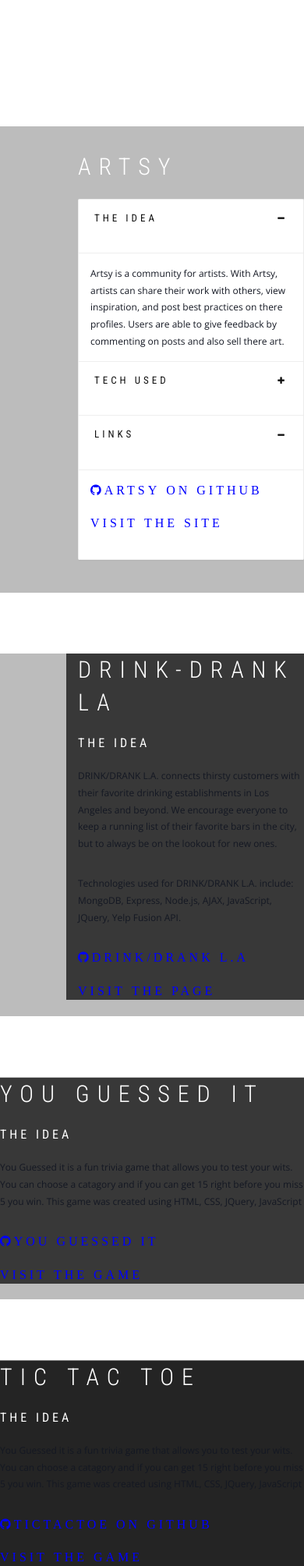
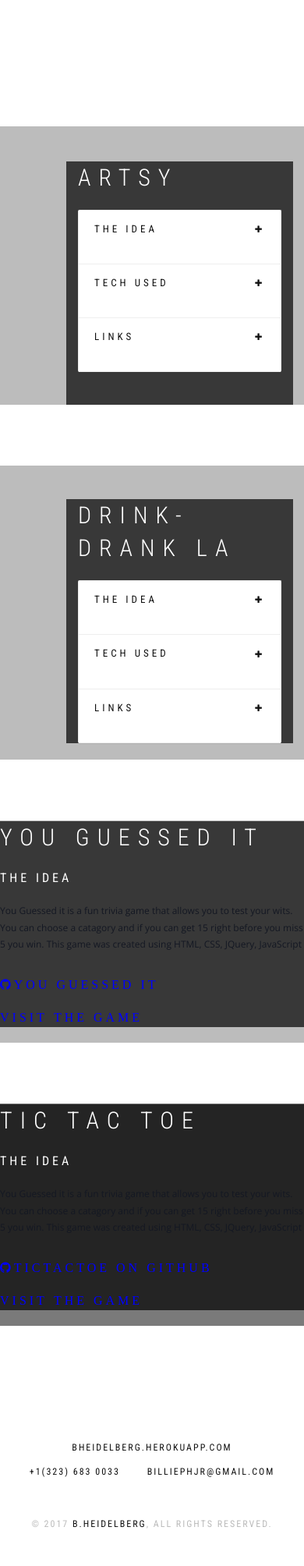
Before and after one commit to theamazingmrb/portfolio, a PHP site: page / in a window 390 px wide, after a click on "Toggle navigation". Shown: the part 2202-4210 px from the top of the page at 78% size. Run offline with PHP 8.4, Linux system fonts and the light colour scheme; some libraries are stand-ins or nearby versions.

Commit message:
fix infor box template

```diff
--- a/assets/css/template.css
+++ b/assets/css/template.css
@@ -128,7 +128,8 @@
 }
 
 .info-box {
-		margin-top: 30px !important;
+	margin-top: 15% !important;
+	padding-right: 10%;
 
 }
 
@@ -173,10 +174,15 @@
 	}
 }
 
-.container-custom{
-	max-width:1170px;
-	margin:0 auto;
-}
+	.container-custom{
+		max-width:1170px;
+		margin:0 auto;
+	}
+
+	div#accordion a:hover {
+		background-color: lightgray;
+	}
+
 /*!------------------------------------------------------------------
 [Typography]
 */
--- a/home.html
+++ b/home.html
@@ -277,24 +277,25 @@
 		<section id="artsy" class="module-hero bg-dark-30 js-fullheight right spacing-top" data-background="assets/images/artsysplash.png">
 
 
-				<div class="row">
+				<div class="row info-box">
 
 					<div class="col-sm-6">
 
 					</div>
 
-					<div class="col-sm-6 black info-box">
+					<div class="col-sm-6 black white ">
 						<h1>ARTSY</h1>
 
 
-							<!-- /////////////////// -->
+						<!--  info box /////////////////// -->
 
 						<div id="accordion" class="panel-group">
 							<div class="panel panel-default">
+
 								<div class="panel-heading">
-									<h4 class="panel-title"><a data-toggle="collapse" data-parent="#accordion" href="#support1">The Idea</a></h4>
+									<h4 class="panel-title"><a data-toggle="collapse" data-parent="#accordion" href="#support1" class="collapsed">The Idea</a></h4>
 								</div>
-								<div id="support1" class="panel-collapse collapse in">
+								<div id="support1" class="panel-collapse collapse">
 									<div class="panel-body">
 										Artsy is a community for artists. With Artsy, artists can share their work with others, view inspiration, and post best practices on there profiles. Users are able to give feedback by commenting on posts and also sell there art.
 									</div>
@@ -314,9 +315,9 @@
 
 								<div class="panel panel-default">
 								<div class="panel-heading">
-									<h4 class="panel-title"><a data-toggle="collapse" data-parent="#accordion" href="#support3">Links</a></h4>
+									<h4 class="panel-title"><a data-toggle="collapse" data-parent="#accordion" href="#support3" class="collapsed">Links</a></h4>
 								</div>
-								<div id="support3" class="panel-collapse collapse in">
+								<div id="support3" class="panel-collapse collapse">
 									<div class="panel-body">
 										<h4><a target="blank" class="fa fa-github github blue" href="https://github.com/theamazingmrb/artsy">Artsy on Github</a></h4>
 										<h4><a target="blank" class="fa blue" href="https://artsyv2.herokuapp.com">Visit the site</a></h4>
@@ -325,7 +326,8 @@
 							</div>
 						</div>
 
-							<!-- /////////////////// -->
+						<!-- /infobox   /////////////////// -->
+
 						<br>
 					</div>
 
@@ -338,20 +340,55 @@
 		<section id="drink" class="module-hero bg-dark-30 js-fullheight right spacing-top" data-background="assets/images/drank-home.jpeg">
 
 
-				<div class="row">
+				<div class="row info-box">
 
 
 
-					<div class="col-sm-6 black white box">
+					<div class="col-sm-6 black white">
 						<h1>Drink-Drank LA</h1>
-						<h4>The Idea</h4>
-							<p>DRINK/DRANK L.A. connects thirsty customers with their favorite drinking establishments in Los Angeles and beyond. We encourage everyone to keep a running list of their favorite bars in the city, but to always be on the lookout for new ones.  </p>
 
-							<p>Technologies used for DRINK/DRANK L.A. include: MongoDB,
-							Express, Node.js, AJAX, JavaScript, JQuery, Yelp Fusion API.</p>
 
-							<h4><a target= "blank" class="fa fa-github github blue"href="https://github.com/theamazingmrb/Drink-Drank">Drink/Drank L.A</a></h4>
-						<h4><a target= "blank" class="fa blue" href="https://drink-drank.herokuapp.com/"> Visit the page</a></h4>
+							<!--  info box /////////////////// -->
+
+						<div id="accordion-2" class="panel-group">
+							<div class="panel panel-default">
+								<div class="panel-heading">
+									<h4 class="panel-title"><a data-toggle="collapse" data-parent="#accordion-2" href="#support4" class="collapsed">The Idea</a></h4>
+								</div>
+								<div id="support4" class="panel-collapse collapse">
+									<div class="panel-body">
+										DRINK/DRANK L.A. connects thirsty customers with their favorite drinking establishments in Los Angeles and beyond. We encourage everyone to keep a running list of their favorite bars in the city, but to always be on the lookout for new ones.
+									</div>
+								</div>
+							</div>
+
+							<div class="panel panel-default">
+								<div class="panel-heading">
+									<h4 class="panel-title"><a data-toggle="collapse" data-parent="#accordion-2" href="#support5" class="collapsed">Tech Used</a></h4>
+								</div>
+								<div id="support5" class="panel-collapse collapse">
+									<div class="panel-body">
+										Technologies used for DRINK/DRANK L.A. include: MongoDB,
+										Express, Node.js, AJAX, JavaScript, JQuery, Yelp Fusion API.
+									</div>
+								</div>
+							</div>
+
+								<div class="panel panel-default">
+								<div class="panel-heading">
+									<h4 class="panel-title"><a data-toggle="collapse" data-parent="#accordion-2" href="#support6" class="collapsed">Links</a></h4>
+								</div>
+								<div id="support6" class="panel-collapse collapse">
+									<div class="panel-body">
+
+										<h4><a target= "blank" class="fa fa-github github blue"href="https://github.com/theamazingmrb/Drink-Drank">Drink/Drank L.A</a></h4>
+										<h4><a target= "blank" class="fa blue" href="https://drink-drank.herokuapp.com/"> Visit the page</a></h4>
+									</div>
+								</div>
+							</div>
+						</div>
+
+							<!-- /infobox   /////////////////// -->
 					</div>
 
 					<div class="col-sm-6">
```
